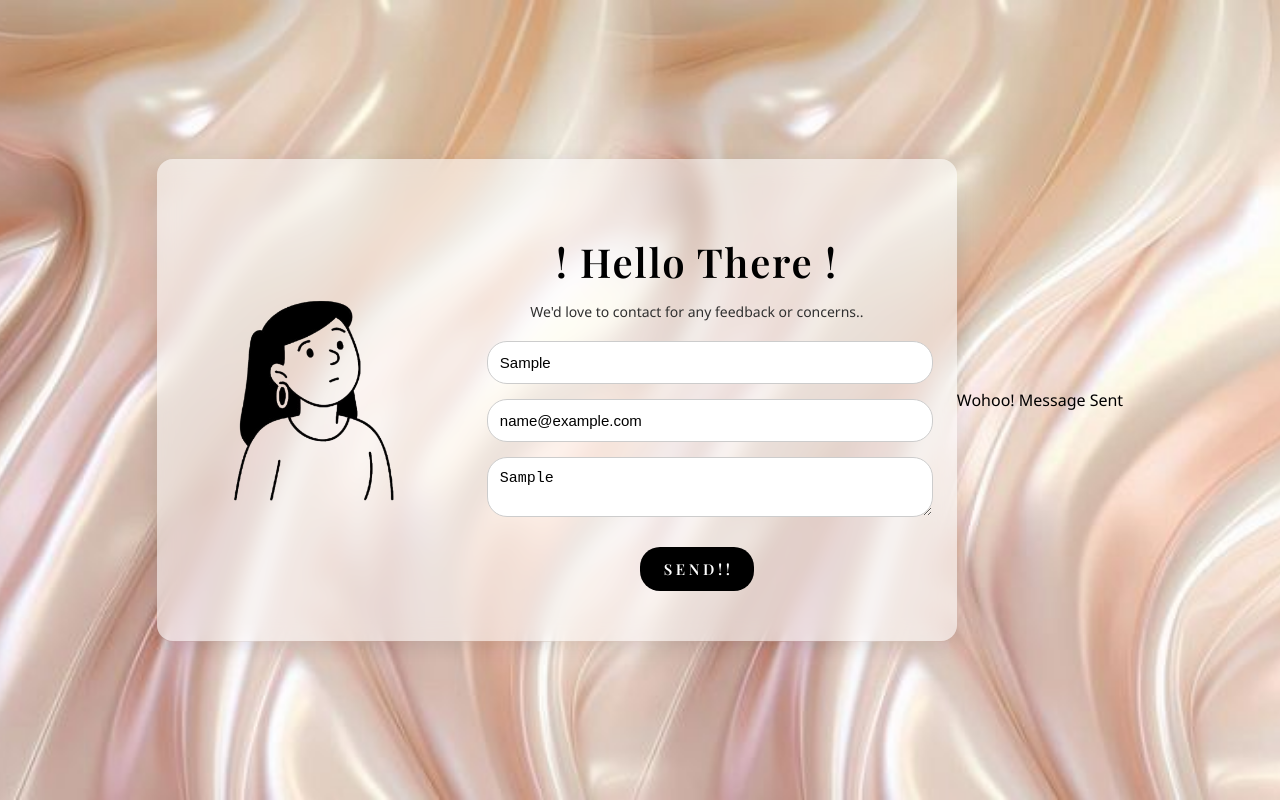
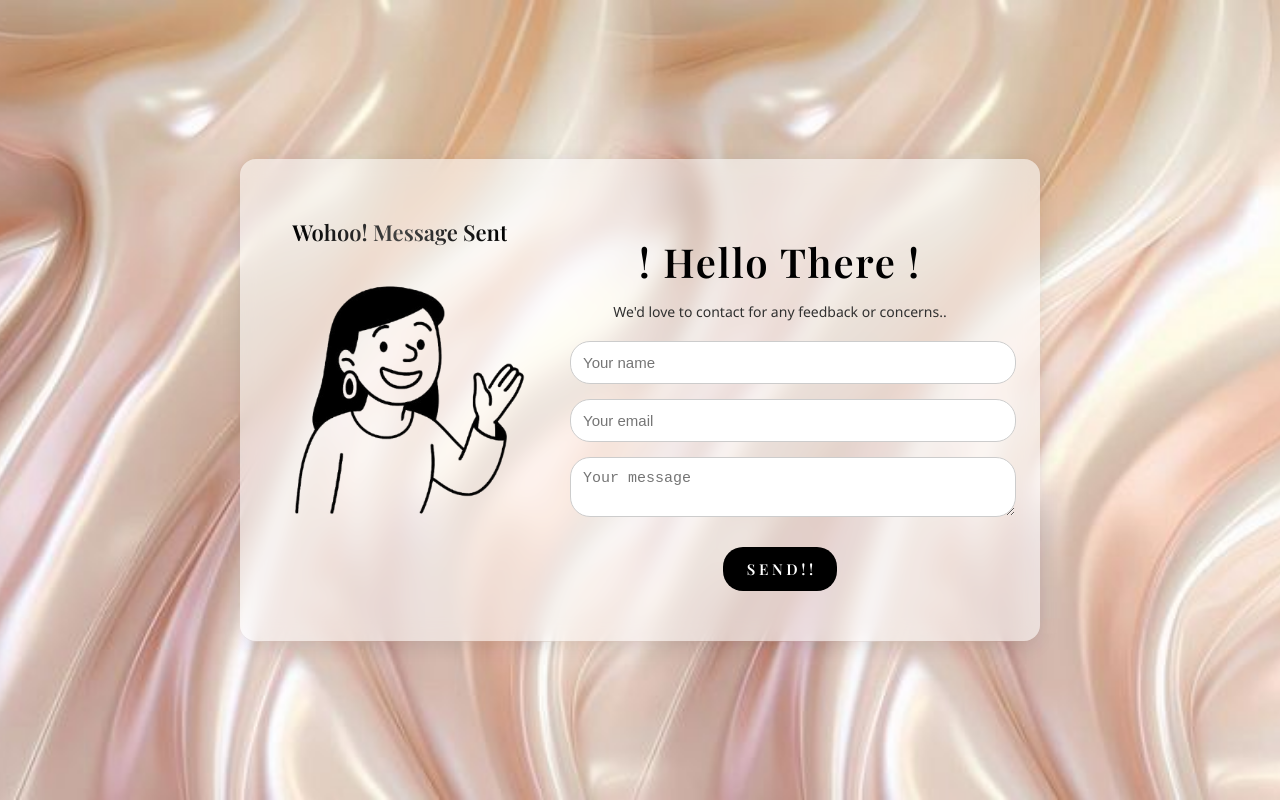
Before and after one commit to divyanshi-rasotia/Contact-form, a plain HTML site: page index.html in a window 1280 px wide. Both pictures are taken after typing "Sample", "name@example.com", "Sample" into the empty fields and a click on the button "S E N D ! !". Drawn offline with nearby package versions, Linux system fonts and the light colour scheme.

Commit message:
Added Wohoo message sent

```diff
--- a/index.html
+++ b/index.html
@@ -11,6 +11,7 @@
     <div id="popup-alert"></div>
   <div class="card">
     <div class="left-panel">
+    <span id="success-text" class="sparkle-text">Wohoo! Message Sent</span>
       <img id="character" src="assets/happy.png" alt="Character">
       <img id="mail" src="assets/mail.png" alt="Mail">
     </div>
@@ -25,9 +26,7 @@
       </form>
     </div>
   </div>
-  <div id="success-popup">
-  <span class="sparkle-text">Wohoo! Message Sent</span>
-</div>
+
   <script src="script.js"></script>
 </body>
 </html>
--- a/script.js
+++ b/script.js
@@ -36,11 +36,12 @@ mail.style.display = 'block';
 mail.style.opacity = '1';
 gsap.fromTo(mail,
   { x: 0, y: 0, opacity: 1 },
-  { x: -400, y: -30, rotation:-30,opacity: 0, duration: 3.5, ease: "power2.out",
+  { x: -400, y: -30, rotation:-30,opacity: 0, duration: 2.5, ease: "power2.out",
     onComplete: () => {
       mail.style.display = 'none';
       form.reset();
       character.src = 'assets/happy.png';  // back to normal after fly
+      showSuccess();
     }
   }
 );
@@ -61,3 +62,19 @@ function showAlert(message) {
     alertBox.style.display = 'none';
   }, 4000);
 }
+
+function showSuccess() {
+  const text = document.getElementById('success-text');
+  text.style.transform = 'translate(-50%, -40%) scale(1)';
+  text.style.opacity = '1';
+
+  // Restart sparkle animation
+  text.classList.remove('sparkle-text');
+  void text.offsetWidth;
+  text.classList.add('sparkle-text');
+
+  setTimeout(() => {
+    text.style.opacity = '0';
+    text.style.transform = 'translate(-50%, -40%) scale(0)';
+  }, 1800);
+}
--- a/style.css
+++ b/style.css
@@ -96,26 +96,20 @@ form button:hover {
   color: black;
   transition: background-color 0.3s ease;
 }
-#popup-alert {
-  position: fixed;
-  top: 30px;
+
+#success-text {
+  position: absolute;
+  top: 70px;
   left: 50%;
-  transform: translateX(-50%);
-  background-color: #ff4d4d;
-  color: white;
-  padding: 12px 24px;
-  border-radius: 8px;
-  box-shadow: 0 5px 20px rgba(0, 0, 0, 0.2);
-  font-weight: 500;
-  font-family: 'Poppins', sans-serif;
-  display: none;
-  z-index: 99;
-  animation: fadeInOut 4s ease forwards;
+  transform: translate(-50%, -40%) scale(0); /* float above character */
+  font-size: 22px;
+  font-family: 'Playfair Display', serif;
+  font-weight: 600;
+  background: linear-gradient(90deg, #000, #444, #000);
+  -webkit-background-clip: text;
+  -webkit-text-fill-color: transparent;
+  white-space: nowrap;
+  opacity: 0;
+  transition: transform 0.3s ease, opacity 0.3s ease;
+  z-index: 3;
 }
-
-@keyframes fadeInOut {
-  0% { opacity: 0; transform: translateX(-50%) translateY(-20px); }
-  10% { opacity: 1; transform: translateX(-50%) translateY(0); }
-  90% { opacity: 1; }
-  100% { opacity: 0; transform: translateX(-50%) translateY(-20px); }
-}
```
